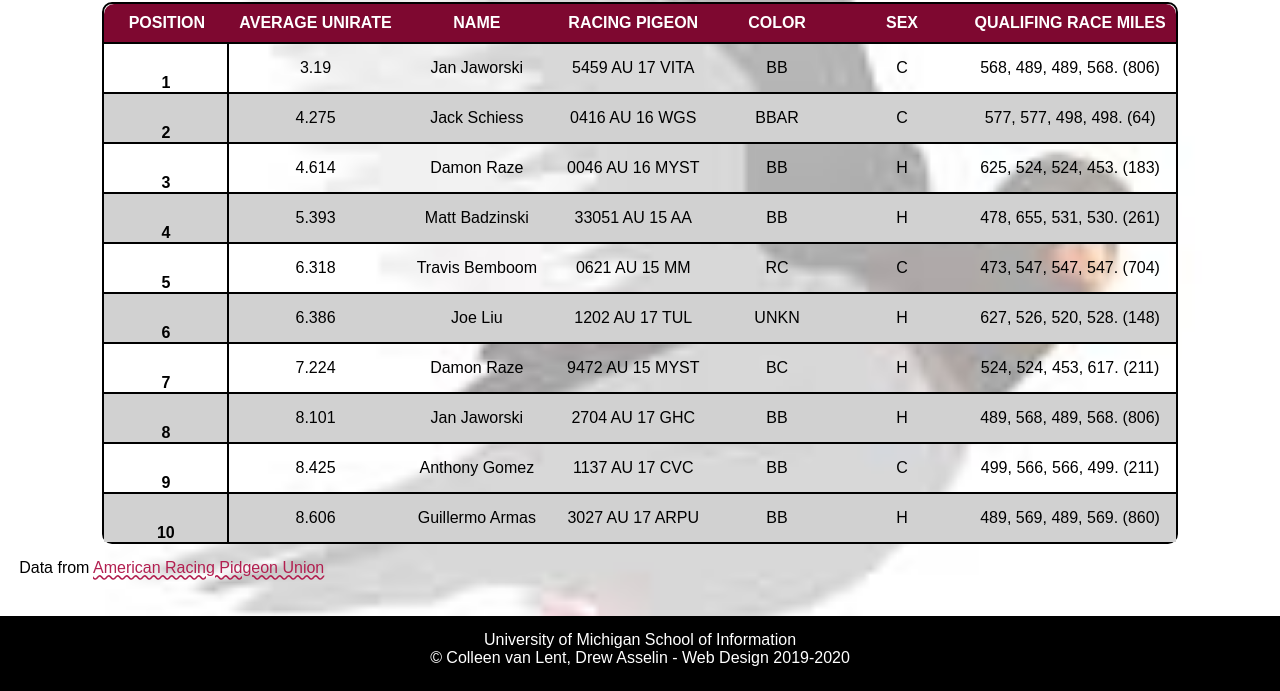
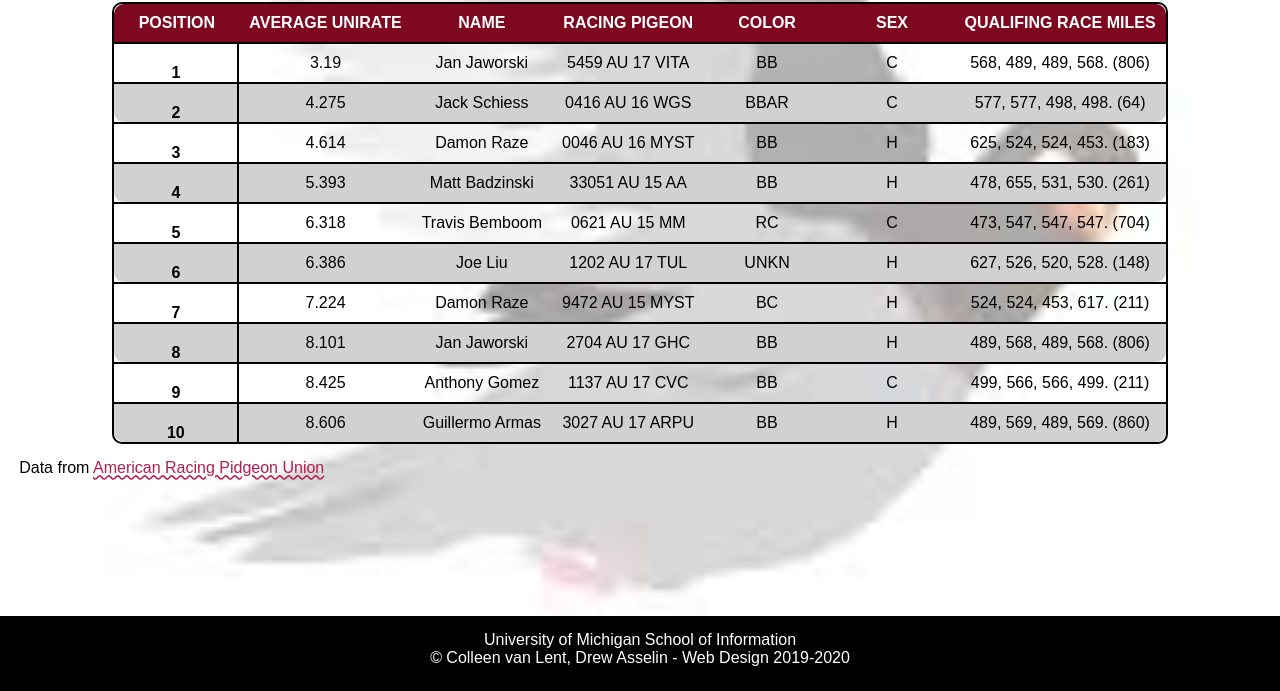
Before and after one commit to DanahBazzi/homework3, a plain HTML site: page index.html in a window 1280 px wide. Shown: the part 109-800 px from the top of the page. Drawn offline with Linux system fonts and the light colour scheme; files whose address does not match are found by name; a web font is replaced by a local one.

Commit message:
Add files via upload

```diff
--- a/css/style.css
+++ b/css/style.css
@@ -59,7 +59,7 @@ table{
 }
 
 .colhead{
-  background-color: #7e0830;
+  background-color: #7e0820;
   color: #FFFFFF;
   min-width: 125px;
   padding: 10px;
@@ -76,7 +76,7 @@ table{
 
 
 td{
-  padding: 15px;
+  padding: 10px;
   text-align: center;
   border-top: 2px solid #000000;
 }
@@ -90,7 +90,9 @@ tr:nth-child(even){
 }
 
 tr:hover{
-  background-color: rgba(126,8,48,.25)
+  content: "";
+  background-color: rgb(126,8,48);
+  opacity: 0.25;
 }
 
 *{
@@ -112,6 +114,13 @@ thead tr:last-child th:last-child{
   border-top-right-radius: 10px;
 }
 
+th.rowhead:first-child{
+  border-bottom-left-radius: 10px;
+}
+tr td:last-child{
+  border-bottom-right-radius: 10px;
+}
+
 footer{
   position: fixed;
   left: 0;
```
